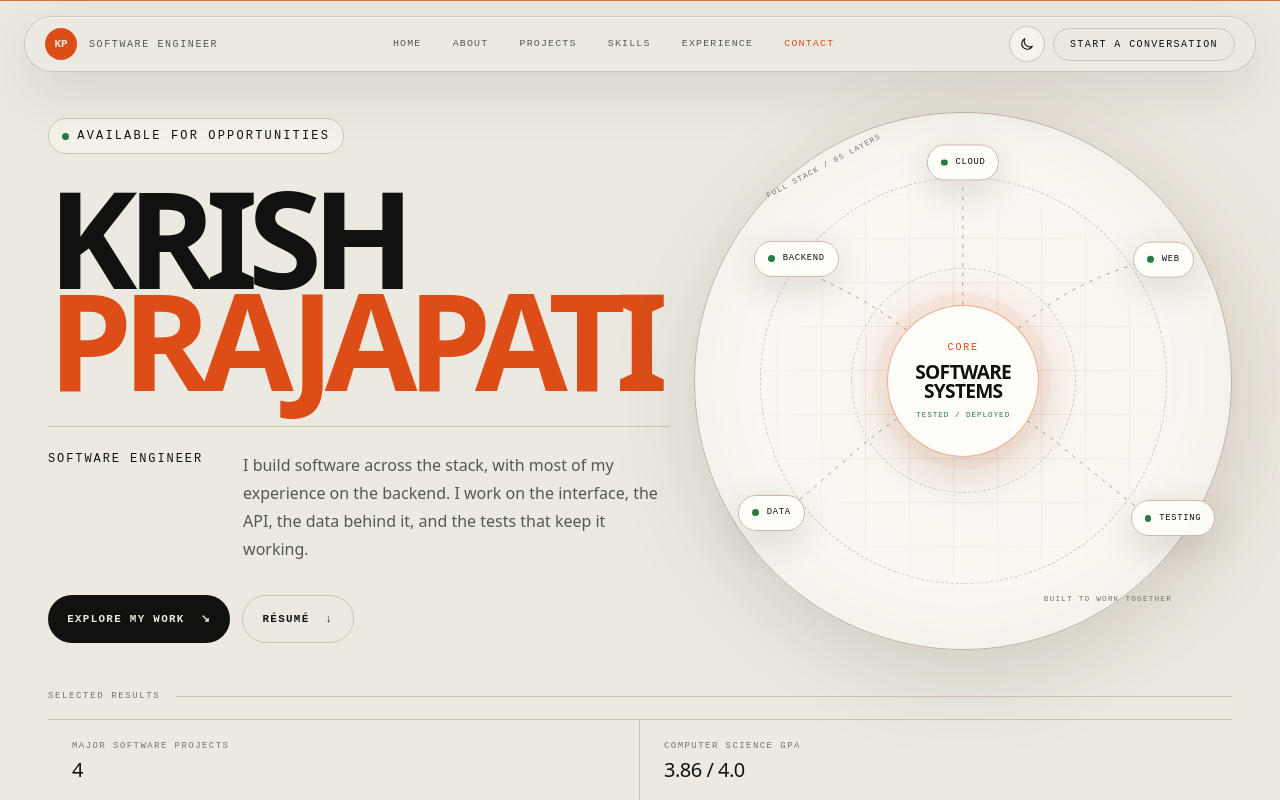
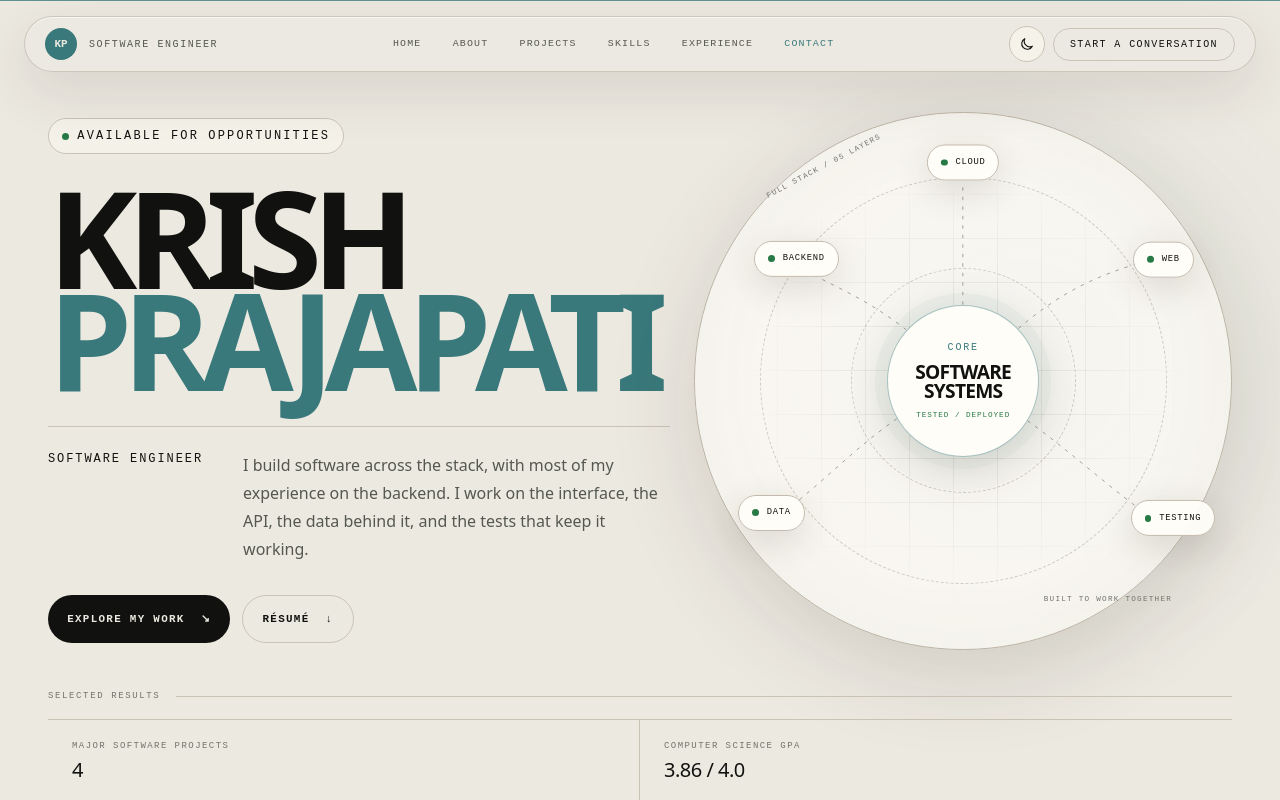
Before and after one commit to kishnahai0806/portfolio, a React (Vite) app: page / in a window 1280 px wide. Shown: the top 800 px of the page. Built offline with nearby package versions, Linux system fonts and the light colour scheme.

Commit message:
Use a softer cyan accent

```diff
--- a/src/index.css
+++ b/src/index.css
@@ -12,18 +12,20 @@
   --color-ink: #f0f0ea;
   --color-mut: #a7aaa2;
   --color-dim: #6f736b;
-  --color-amber: #ff6b2c;
-  --color-amber-dim: #c95020;
+  --color-amber: #75b8ba;
+  --color-amber-dim: #4d8587;
   --color-ok: #73d896;
   --color-loader: #eae7e1;
   --color-loader-ink: #11120f;
 }
 
 :root { color-scheme: dark; }
-html[data-accent="cyan"] { --color-amber: #2dd4bf; --color-amber-dim: #0f8f82; }
+html[data-accent="orange"] { --color-amber: #ff6b2c; --color-amber-dim: #c95020; }
+html[data-accent="cyan"] { --color-amber: #75b8ba; --color-amber-dim: #4d8587; }
 html[data-accent="blue"] { --color-amber: #5b8cff; --color-amber-dim: #345fca; }
 html[data-accent="violet"] { --color-amber: #a78bfa; --color-amber-dim: #7456c7; }
 html[data-accent="lime"] { --color-amber: #a8d94b; --color-amber-dim: #6f9b24; }
+html[data-accent="white"] { --color-amber: #ffffff; --color-amber-dim: #b7bab4; }
 html[data-theme="light"] {
   color-scheme: light;
   --color-bg: #ece9e1;
@@ -33,14 +35,16 @@ html[data-theme="light"] {
   --color-ink: #11120f;
   --color-mut: #55584f;
   --color-dim: #71746b;
-  --color-amber: #dc4d18;
-  --color-amber-dim: #aa390f;
+  --color-amber: #39797b;
+  --color-amber-dim: #2b6264;
   --color-ok: #277a46;
 }
-html[data-theme="light"][data-accent="cyan"] { --color-amber: #087f75; --color-amber-dim: #065f58; }
+html[data-theme="light"][data-accent="orange"] { --color-amber: #dc4d18; --color-amber-dim: #aa390f; }
+html[data-theme="light"][data-accent="cyan"] { --color-amber: #39797b; --color-amber-dim: #2b6264; }
 html[data-theme="light"][data-accent="blue"] { --color-amber: #2e60ca; --color-amber-dim: #21499e; }
 html[data-theme="light"][data-accent="violet"] { --color-amber: #7044bd; --color-amber-dim: #563391; }
 html[data-theme="light"][data-accent="lime"] { --color-amber: #5d7f18; --color-amber-dim: #435d10; }
+html[data-theme="light"][data-accent="white"] { --color-amber: #181a18; --color-amber-dim: #5d615a; }
 html { scroll-padding-top: 5rem; background: var(--color-bg); }
 @media (prefers-reduced-motion: no-preference) { html { scroll-behavior: smooth; } }
 * { box-sizing: border-box; }
--- a/src/main.tsx
+++ b/src/main.tsx
@@ -5,7 +5,7 @@ import App from "./App";
 import "./index.css";
 
 const accent = new URLSearchParams(window.location.search).get("accent");
-if (accent && ["cyan", "blue", "violet", "lime"].includes(accent)) {
+if (accent && ["orange", "cyan", "blue", "violet", "lime", "white"].includes(accent)) {
   document.documentElement.dataset.accent = accent;
 }
 
```
